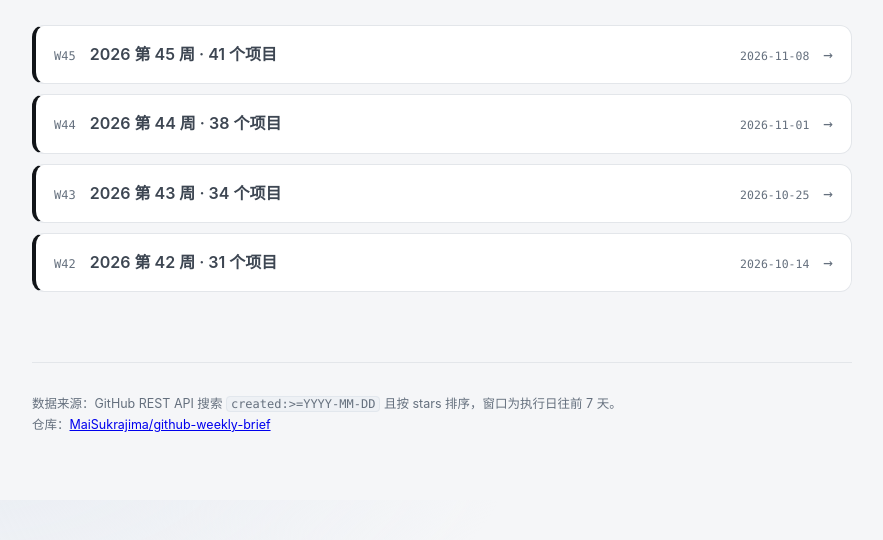
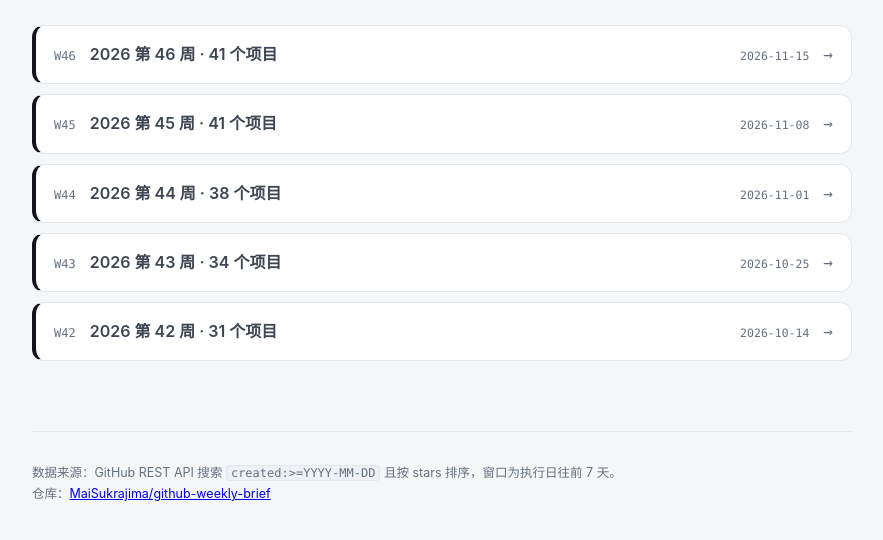
Before and after one commit to MaiSukrajima/github-weekly-brief, a plain HTML site: page index.html in a window 1280 px wide. Shown: the part 222-762 px from the top of the page, without its empty margins (198-1081 px from the left). Drawn offline with Linux system fonts and the light colour scheme.

Commit message:
update: index 增加 W46

```diff
--- a/index.html
+++ b/index.html
@@ -37,6 +37,12 @@ code{font-family:var(--mono);font-size:12px;background:#eef1f5;border:1px solid
   <h1>GitHub 周度热门简报</h1>
   <p class="lead">每周日生成，按「综合热门 / 网络安全 / Agent / AI」四板块归档当周新建的高星项目，每张卡片展开后给出用途、与本机 agent 的结合判断、以及可落地的改进建议。</p>
   <ul>
+    <li><a class="row" href="report-20261115.html">
+      <span class="wk">W46</span>
+      <span class="t">2026 第 46 周 · 41 个项目</span>
+      <span class="d">2026-11-15</span>
+      <span class="arrow">→</span>
+    </a></li>
     <li><a class="row" href="report-20261108.html">
       <span class="wk">W45</span>
       <span class="t">2026 第 45 周 · 41 个项目</span>
```
